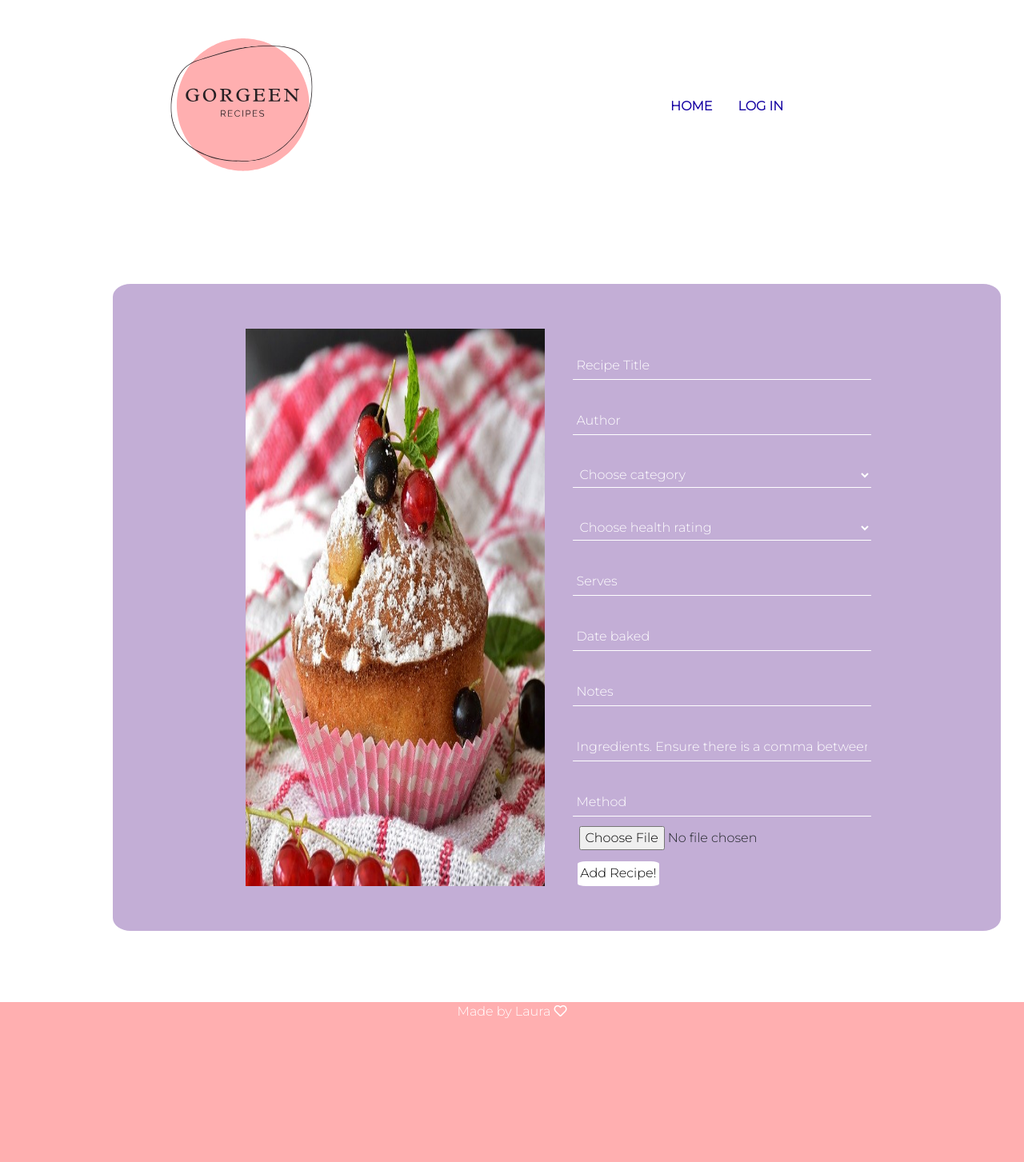
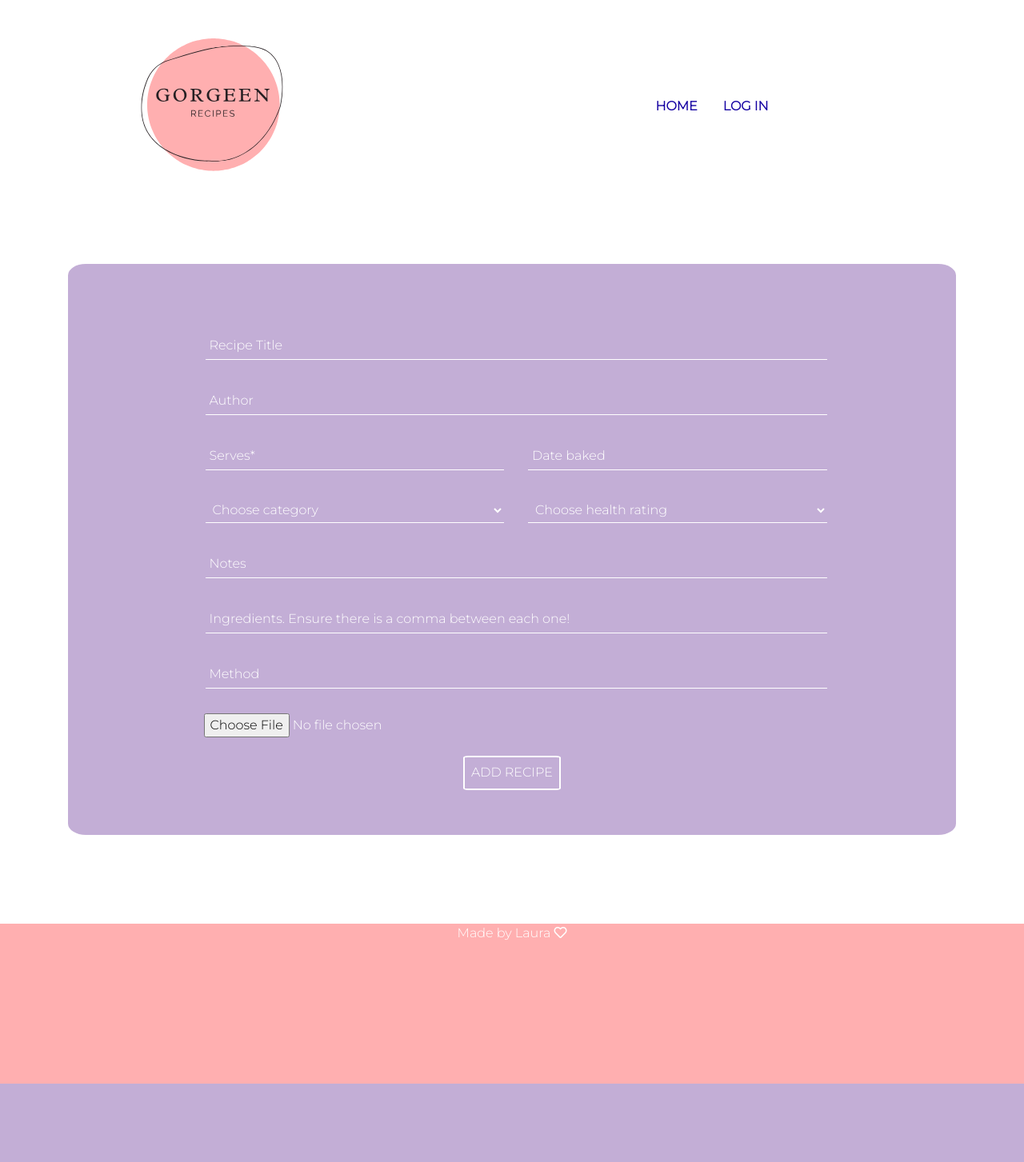
Before and after one commit to laura-ash/recipe-collection, a Flask app: page /add_recipe in a window 1280 px wide. Shown: the whole page at 80% size. After the commit the page ends 1355 px from the top, so only its background shows below. Run offline with Flask 2, Linux system fonts and the light colour scheme; data that the repository does not hold is empty; some libraries are stand-ins or nearby versions.

Commit message:
Restyled the form

```diff
--- a/static/css/style.css
+++ b/static/css/style.css
@@ -56,31 +56,34 @@ input:focus {
 }
 
 .form-card {
-    margin: 8% 5%;
     border: 2px solid #c3aed6;;
     background-color: #c3aed6;
     border-radius: 2%;
+    margin-bottom: 10%;
 }
 
-.form-image {
-    background-position: center;
-    background-size: contain;
-    width: 25%;
+.center-btn {
+    text-align: center;
 }
 
+.file {
+    color: #fff;
+    margin-top: 1.2rem;
+    margin-left: 5px;
+}
 
-.form-photo {
-    background-position: left center;
-    background-size: inherit;
-    max-height: 70%;
+.left-btn {
+    text-align: left;
 }
 
 .button {
-    background-color: white;
-    border-radius: 10%;
-    border: 1px #fff;
+    background-color: transparent;
+    border-radius: 5%;
+    border: 2px solid #fff;
     padding: 1%;
     margin-top: 2%;
+    color: #fff;
+    text-transform: uppercase;
 }
 
 .icon {
@@ -99,11 +102,11 @@ h3 {
     text-transform: uppercase;
 }
 
-.center {
+/* .center {
     margin: auto;
     text-align: left;
     padding-left: 3%;
-}
+}*/
 
 .recipe-title {
     padding-bottom: 3%;
--- a/templates/pages/add_recipe.html
+++ b/templates/pages/add_recipe.html
@@ -3,17 +3,23 @@
 
 <div class="flex-container form-card container">
     <form method="POST" action="" class="recipe-form row" enctype="multipart/form-data">
-        <img src="../../static/images/muffin.jpg" class="form-image col-sm-6" alt="">
-        <div class="col-sm-6">
-            <div class="form-container">
+            <div class="form-container col-sm-12">
                 <label for="recipe_name"></label>
-                <input type="text" class="form-input" id="recipe_name" name="recipe_name" placeholder="Recipe Title">
+                <input type="text" class="form-input" id="recipe_name" name="recipe_name" placeholder="Recipe Title" required>
             </div>
-            <div class="form-container">
+            <div class="form-container col-sm-12">
                 <label for="author"></label>
-                <input type="text" class="form-input" id="author" name="author" placeholder="Author">
+                <input type="text" class="form-input" id="author" name="author" placeholder="Author" required>
             </div>
-            <div class="form-container">
+            <div class="form-container col-sm-6">
+                <label for="serves"></label>
+                <input type="text" class="form-input" id="serves" name="serves" placeholder="Serves*">
+            </div>
+            <div class="form-container col-sm-6">
+                <label for="date_baked"></label>
+                <input type="text" class="form-input" id="date_baked" name="date_baked" placeholder="Date baked" required>
+            </div>
+            <div class="form-container col-sm-6">
                 <label for="category_name"></label>
                 <select class="form-input" id="category_name" name="category_name" required>
                         <option value="" disabled selected>Choose category</option>
@@ -23,7 +29,7 @@
                 </select>
             </div>
 
-            <div class="form-container">
+            <div class="form-container col-sm-6">
                 <label for="health_rating"></label>
                 <select class="form-input" id="health_rating" name="health_rating" required>
                         <option value="" disabled selected>Choose health rating</option>
@@ -32,36 +38,24 @@
                         {% endfor %}
                 </select>
             </div>
-
-
-            <div class="form-container">
-                <label for="serves"></label>
-                <input type="text" class="form-input" id="serves" name="serves" placeholder="Serves">
+            <div class="form-container col-sm-12">
+                <label for="notes"></label>
+                <input type="text" class="form-input" id="notes" name="notes" placeholder="Notes" required>
             </div>
-            <div class="form-container">
-                <label for="date_baked"></label>
-                <input type="text" class="form-input" id="date_baked" name="date_baked" placeholder="Date baked">
-            </div>
-            <div class="form-container">
-                <label for="notes"></label>
-                <input type="text" class="form-input" id="notes" name="notes" placeholder="Notes">
-            </div>
-            <div class="form-container">
+            <div class="form-container col-sm-12">
                 <label for="ingredients"></label>
                 <input type="text" class="form-input" id="ingredients" name="ingredients" placeholder="Ingredients. Ensure there is a comma between each one!">
             </div>
-            <div class="form-container">
+            <div class="form-container col-sm-12">
                 <label for="method"></label>
-                <input type="text" class="form-input" id="method" name="method" placeholder="Method">
+                <input type="text" class="form-input" id="method" name="method" placeholder="Method" required>
             </div>
-            <div class="btn">
-                <input type="file" accept="image/*" name="photo_url" id="photo_url">
+            <div class="btn col-sm-12 left-btn">
+                <input type="file" class="file" accept="image/*" name="photo_url" id="photo_url" required>
             </div>
-
-            <div class="center">
-                <button type="submit" class="button">Add Recipe!</button>
+            <div class="center col-sm-12 center-btn">
+                <button type="submit" class="button">Add Recipe</button>
             </div>
-        </div>
     </form>
 </div>
 
--- a/templates/pages/edit_recipe.html
+++ b/templates/pages/edit_recipe.html
@@ -2,7 +2,7 @@
 {% block content %}
 
 <div class="flex-container form-card container">
-    <form method="POST" action="{{ url_for('edit_recipe', recipe_id=recipe._id) }}" class="recipe-form row" enctype="multipart/form-data">
+    <form method="POST" action="{{ url_for('edit_recipe', recipe_id=recipe._id) }}" class="recipe-form row">
         <img src="../../static/images/muffin.jpg" class="form-image col-sm-6" alt="">
         <div class="col-sm-6">
             <div class="form-container">
```
